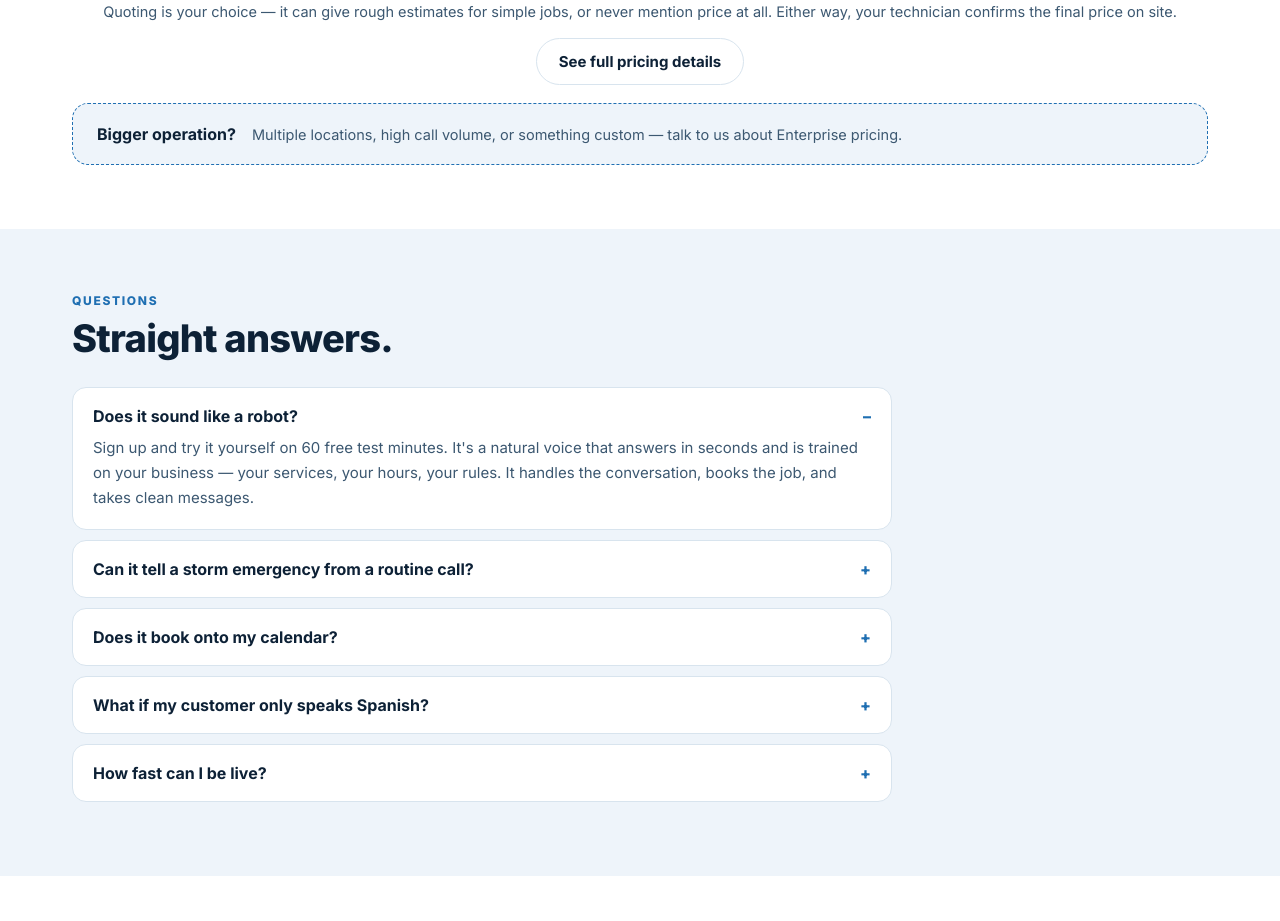
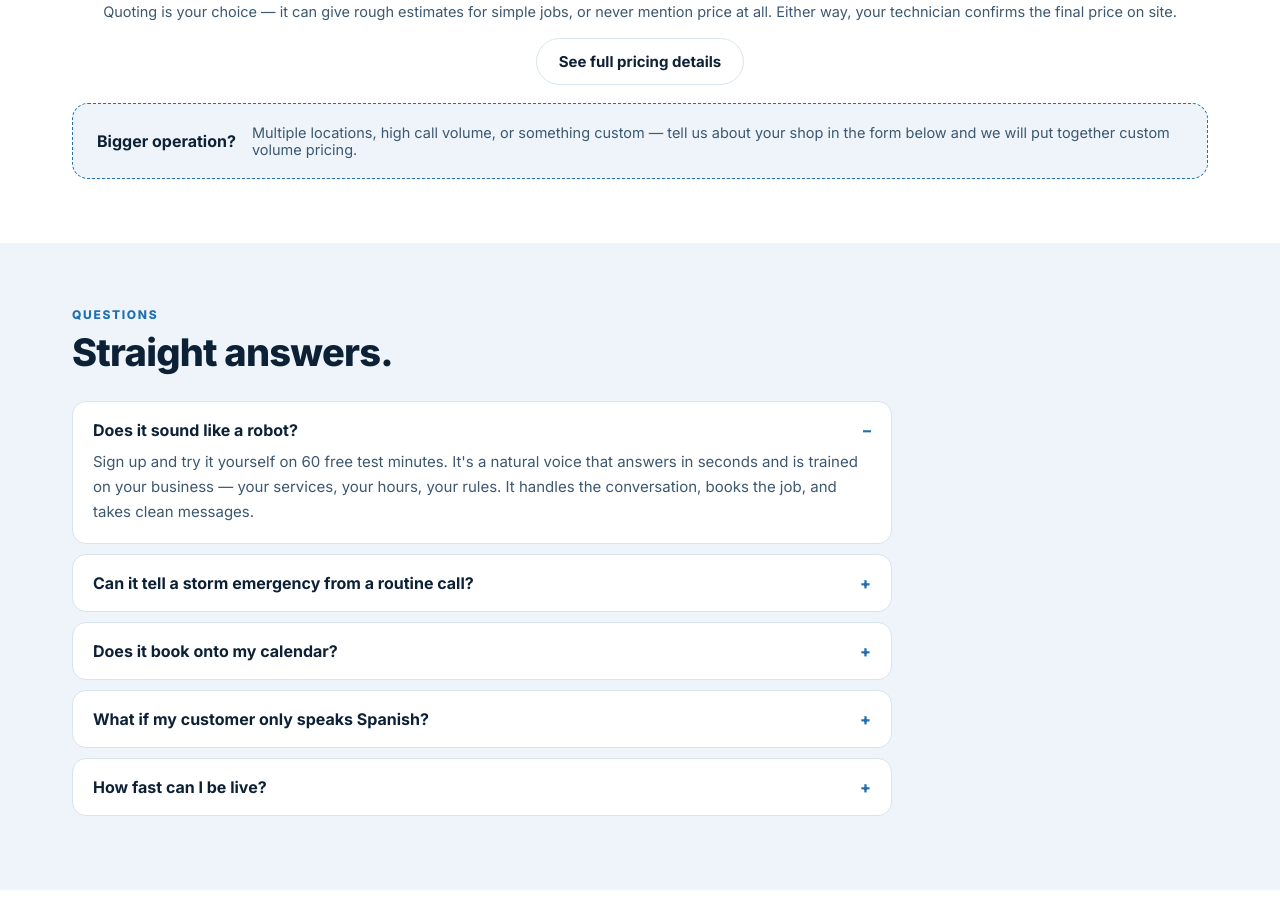
Before and after one commit to orlandochaidez/chaidezautomations, a plain HTML site: page roofing.html in a window 1280 px wide. Shown: the part 3038-3959 px from the top of the page. Drawn offline with Linux system fonts and the light colour scheme.

Commit message:
Reword Bigger operation box to point at the apply form (no call CTA left)

```diff
--- a/roofing.html
+++ b/roofing.html
@@ -620,7 +620,7 @@
     <p style="text-align:center;margin-top:18px"><a class="btn ghost" href="pricing.html" data-i18n="seePricing">See full pricing details</a></p>
     <div class="ent">
       <b data-i18n="entShortH">Bigger operation?</b>
-      <p data-i18n="entShortP">Multiple locations, high call volume, or something custom — talk to us about Enterprise pricing.</p>
+      <p data-i18n="entShortP">Multiple locations, high call volume, or something custom — tell us about your shop in the form below and we will put together custom volume pricing.</p>
     </div>
   </div>
 </section>
@@ -934,7 +934,7 @@ var T = {
     "priceNote": "Quoting is your choice — it can give rough estimates for simple jobs, or never mention price at all. Either way, your technician confirms the final price on site.",
     "seePricing": "See full pricing details",
     "entShortH": "Bigger operation?",
-    "entShortP": "Multiple locations, high call volume, or something custom — talk to us about Enterprise pricing.",
+    "entShortP": "Multiple locations, high call volume, or something custom — tell us about your shop in the form below and we will put together custom volume pricing.",
     "faq_eye": "Questions",
     "faq_h": "Straight answers.",
     "gs_eye": "Apply",
@@ -1226,7 +1226,7 @@ var T = {
     "flInd4": "Talleres mecánicos",
     "ftrRights": "© 2026 Chaidez Automations. Todos los derechos reservados.",
     "entShortH": "¿Su operación es más grande?",
-    "entShortP": "Varias ubicaciones, alto volumen de llamadas o algo a la medida — hable con nosotros sobre precios Enterprise.",
+    "entShortP": "Varias ubicaciones, alto volumen de llamadas o algo a la medida — cuéntenos de su negocio en el formulario de abajo y le preparamos precios por volumen.",
     "see_eye": "Véalo",
     "see_h": "Esto es lo que llega a su teléfono.",
     "see_p": "Después de cada llamada, tres cosas pasan automáticamente — mostradas aquí con un negocio de ejemplo.",
```
Also changed, not shown: bakersfield.html (+3 -3 lines), hvac.html (+3 -3 lines), index.html (+2 -2 lines), plumbing.html (+3 -3 lines).
